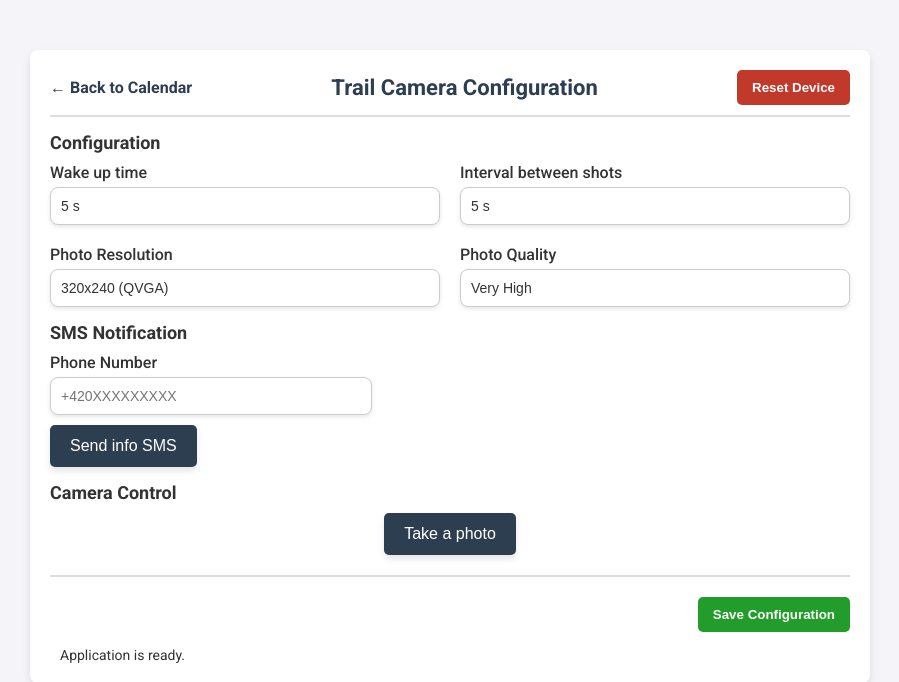
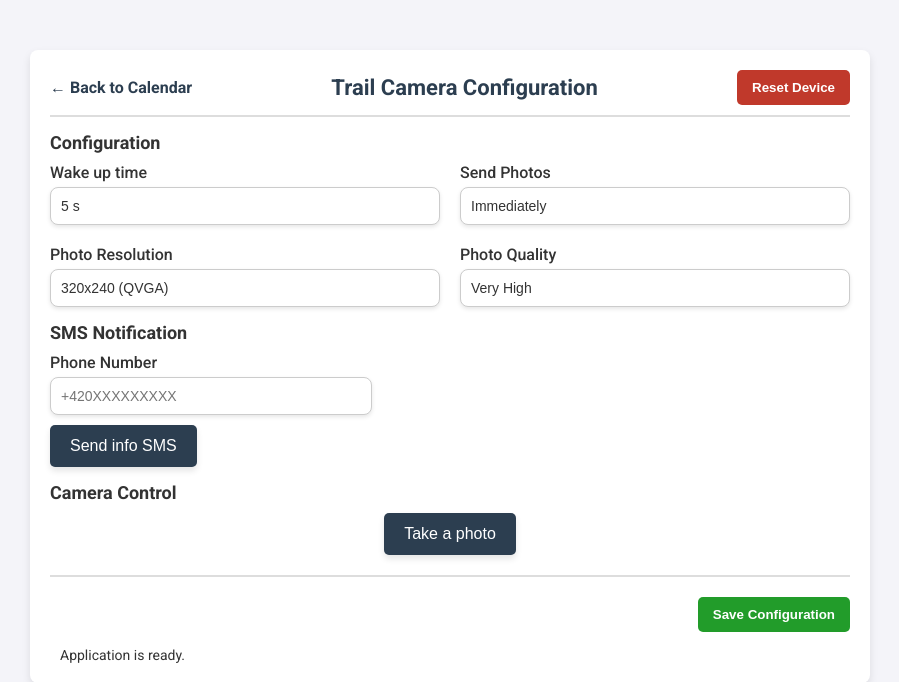
Before and after one commit to xskoum01/PhotoTrack, a Flask app: template templates/configuration.html in a window 1280 px wide. Shown: the top 682 px of the page, without its empty margins (190-1089 px from the left). Run offline with Flask 3, Linux system fonts and the light colour scheme; the template is opened without the code that fills it, so the values that code supplies are empty.

Commit message:
Merge remote-tracking branch 'origin/main'

```diff
--- a/templates/configuration.html
+++ b/templates/configuration.html
@@ -239,12 +239,11 @@
                 </div>
 
                 <div class="group">
-                    <label for="interval-select">Interval between shots</label>
-                    <select id="interval-select">
-                        <option value="5 s">5 s</option>
-                        <option value="10 s">10 s</option>
-                        <option value="30 s">30 s</option>
-                        <option value="60 s">60 s</option>
+                    <label for="send_photo-select">Send Photos</label>
+                    <select id="send_photo-select">
+                        <option value="0">Immediately</option>
+                        <option value="1">Every hour</option>
+                        <option value="2">Every 3 hours</option>
                     </select>
                 </div>
 
@@ -313,7 +312,7 @@
         document.getElementById("save-config-btn").addEventListener("click", function() {
             let configData = {
                 wakeUp_time: document.getElementById("wakeUpTime-select").value,
-                interval_shots: document.getElementById("interval-select").value,
+                send_photo: document.getElementById("send_photo-select").value,
                 photo_resolution: document.getElementById("resolution-select").value,
                 photo_quality: document.getElementById("quality-select").value,
                 phone_number: document.getElementById("phone-input").value,
@@ -354,8 +353,8 @@
             updateStatus(`wakeUpTime set to ${e.target.value}`);
         });
 
-        document.getElementById('interval-select').addEventListener('change', (e) => {
-            updateStatus(`Interval set to ${e.target.value}`);
+        document.getElementById('send_photo-select').addEventListener('change', (e) => {
+            updateStatus(`Send Photo config set to ${e.target.value}`);
         });
 
         document.getElementById('resolution-select').addEventListener('change', (e) => {
```
